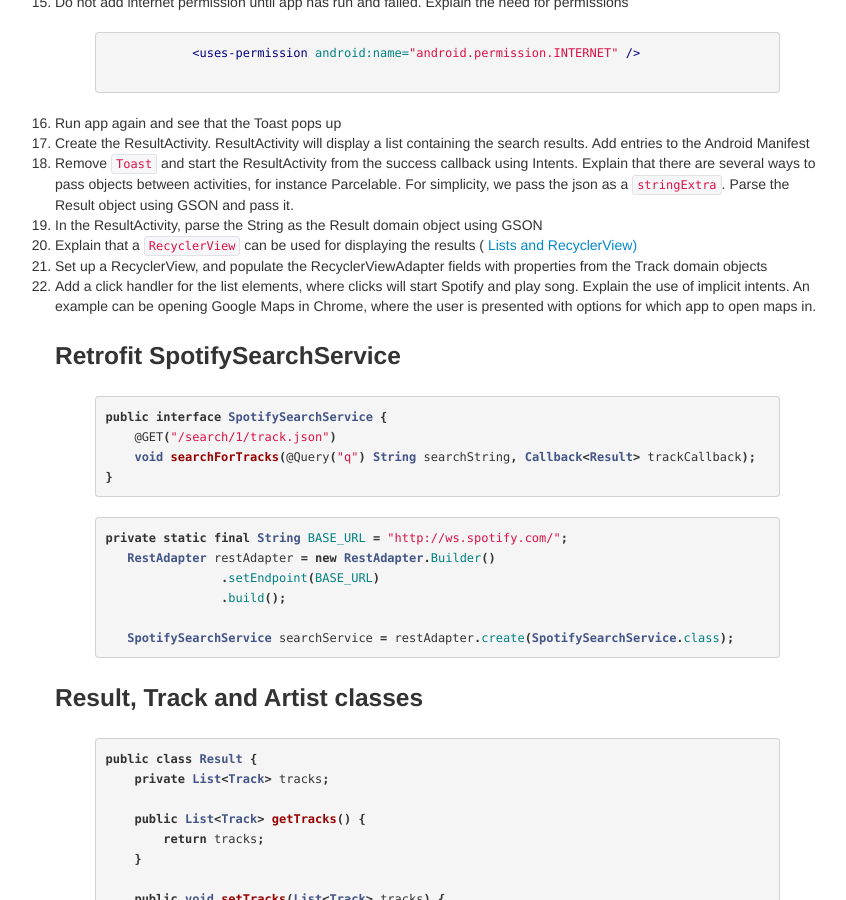
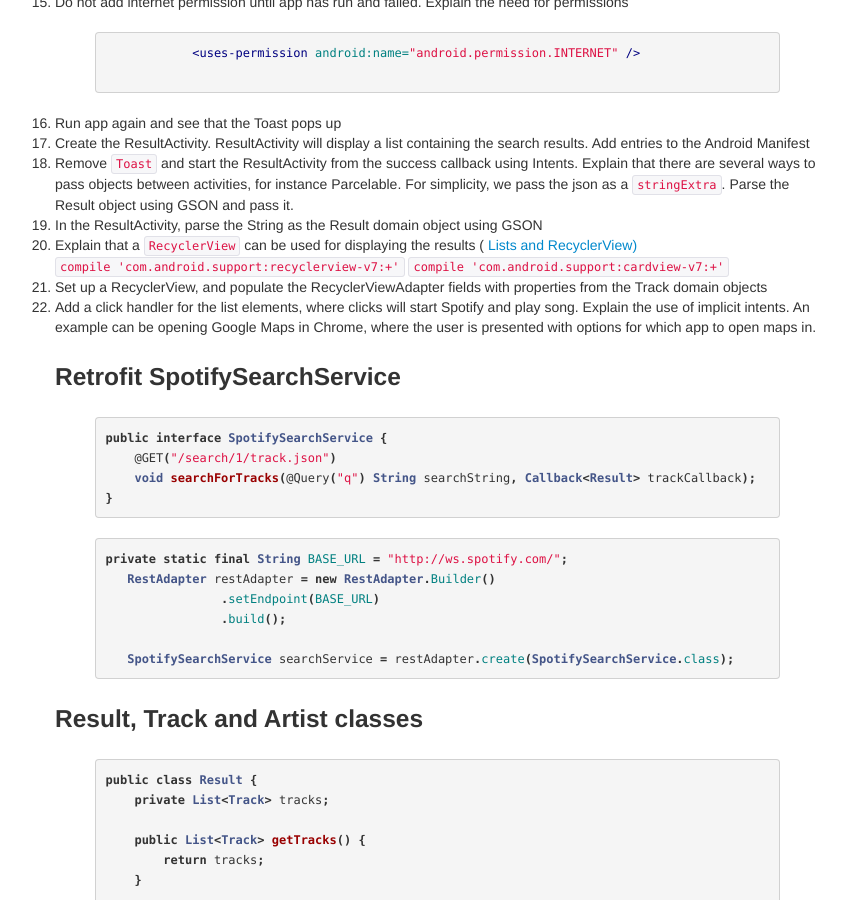
Before and after one commit to bekk/android101, a Jekyll site: the page built from docs/pages/manuscript.html, in a window 1280 px wide and 900 px high, scrolled down 791 px. Shown: the whole window, without its empty margins (5-851 px from the left). Built offline with Jekyll 4.4.1, drawn with Linux system fonts in a browser that asks for light colours; Markdown is read by kramdown in place of the engine named in the settings.

Commit message:
Updated manuscript

```diff
--- a/docs/pages/manuscript.html
+++ b/docs/pages/manuscript.html
@@ -41,7 +41,8 @@
     	stringExtra</code>. Parse the Result object using GSON and pass it.</li>
 
     <li>In the ResultActivity, parse the String as the Result domain object using GSON</li>
-    <li> Explain that a <code>RecyclerView</code> can be used for displaying the results (<a href="list-list-adapters.html"> Lists and RecyclerView)</a> </code></li>
+    <li> Explain that a <code>RecyclerView</code> can be used for displaying the results (<a href="list-recycler-view.html"> Lists and RecyclerView)</a> </li>
+    <code>compile 'com.android.support:recyclerview-v7:+'</code> <code> compile 'com.android.support:cardview-v7:+'</code>
     <li> Set up a RecyclerView, and populate the RecyclerViewAdapter fields with properties from the Track domain objects</li>
     <li>Add a click handler for the list elements, where clicks will start Spotify and play song. Explain the use of implicit intents. An example
         can be opening Google Maps in Chrome, where the user is presented with options for which app to open maps in.</li>
```
